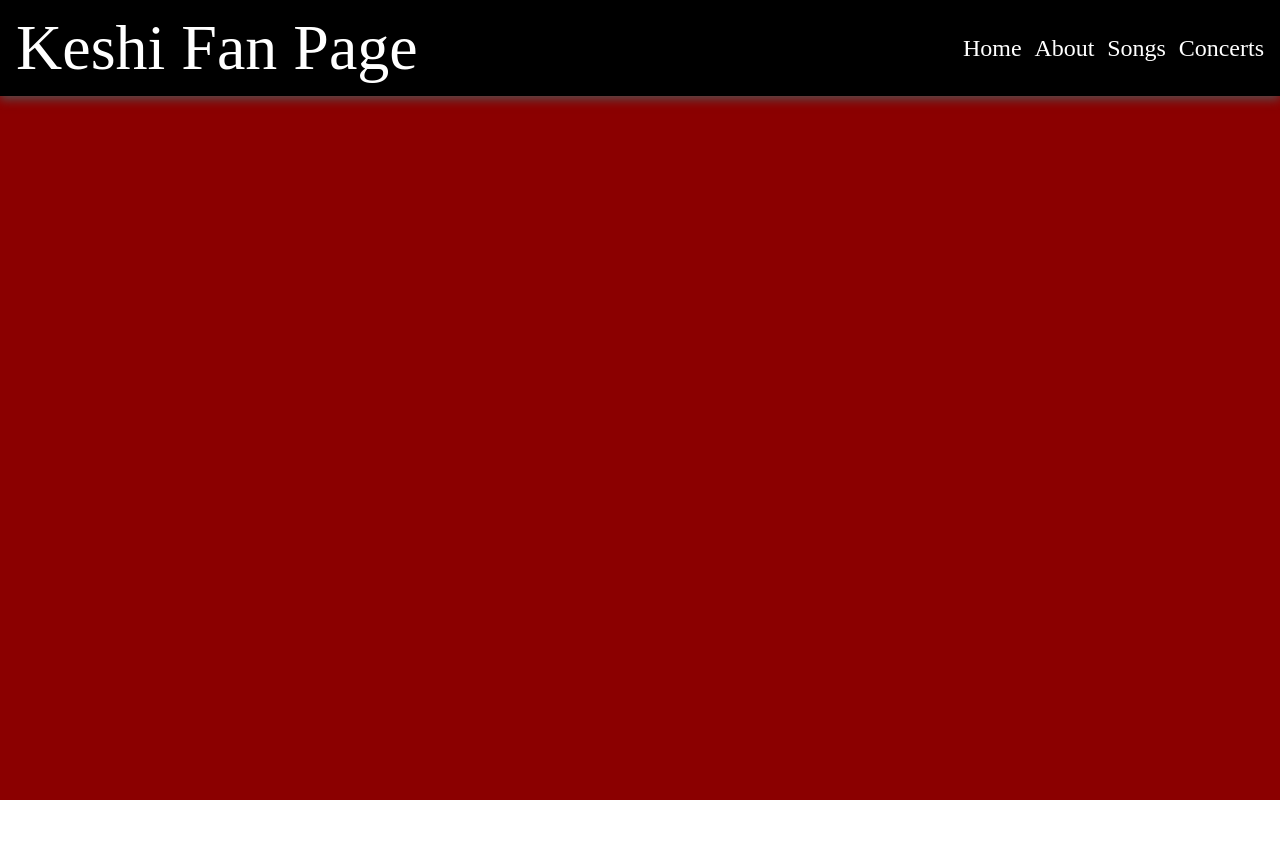
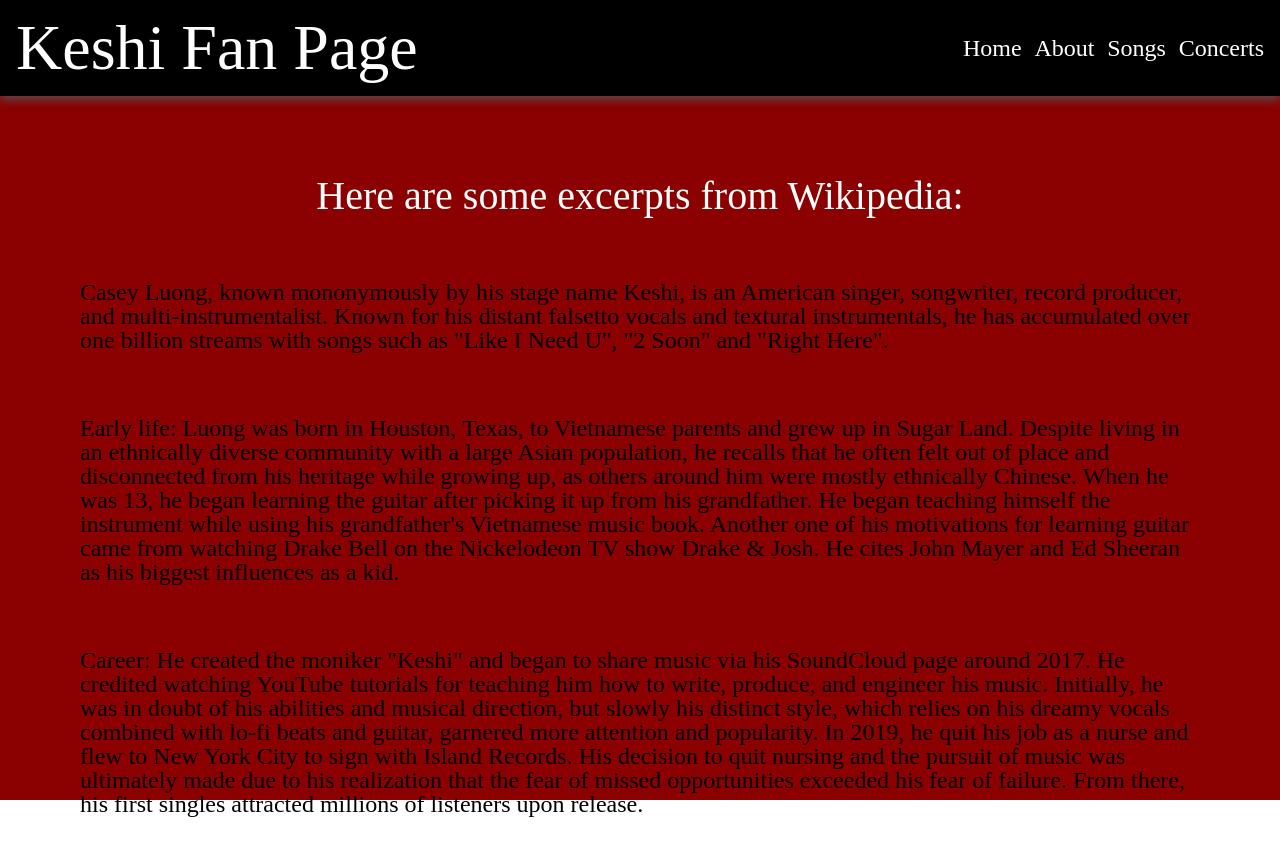
Before and after one commit to seanjung03/bog-project-1, a plain HTML site: page about.html in a window 1280 px wide. Before the commit the page ends 800 px from the top, so only its background shows below. Drawn offline with Linux system fonts and the light colour scheme.

Commit message:
Finish about page

```diff
--- a/about.html
+++ b/about.html
@@ -18,6 +18,43 @@
           <a href="concerts.html">Concerts</a>
         </div>
       </div>
+      <div class="bottom">
+        <h3>Here are some excerpts from Wikipedia:</h3>
+        <p>
+          Casey Luong, known mononymously by his stage name Keshi, is an
+          American singer, songwriter, record producer, and
+          multi-instrumentalist. Known for his distant falsetto vocals and
+          textural instrumentals, he has accumulated over one billion streams
+          with songs such as "Like I Need U", "2 Soon" and "Right Here".
+        </p>
+        <p>
+          Early life: Luong was born in Houston, Texas, to Vietnamese parents
+          and grew up in Sugar Land. Despite living in an ethnically diverse
+          community with a large Asian population, he recalls that he often felt
+          out of place and disconnected from his heritage while growing up, as
+          others around him were mostly ethnically Chinese. When he was 13, he
+          began learning the guitar after picking it up from his grandfather. He
+          began teaching himself the instrument while using his grandfather's
+          Vietnamese music book. Another one of his motivations for learning
+          guitar came from watching Drake Bell on the Nickelodeon TV show Drake
+          & Josh. He cites John Mayer and Ed Sheeran as his biggest influences
+          as a kid.
+        </p>
+        <p>
+          Career: He created the moniker "Keshi" and began to share music via
+          his SoundCloud page around 2017. He credited watching YouTube
+          tutorials for teaching him how to write, produce, and engineer his
+          music. Initially, he was in doubt of his abilities and musical
+          direction, but slowly his distinct style, which relies on his dreamy
+          vocals combined with lo-fi beats and guitar, garnered more attention
+          and popularity. In 2019, he quit his job as a nurse and flew to New
+          York City to sign with Island Records. His decision to quit nursing
+          and the pursuit of music was ultimately made due to his realization
+          that the fear of missed opportunities exceeded his fear of failure.
+          From there, his first singles attracted millions of listeners upon
+          release.
+        </p>
+      </div>
     </div>
   </body>
 </html>
--- a/style.css
+++ b/style.css
@@ -173,6 +173,7 @@ a {
   align-items: center;
   justify-content: center;
   gap: 8vh;
+  padding: min(10vh, 10vw);
 }
 
 .bottom img {
@@ -184,3 +185,8 @@ p {
   font-size: 3rem;
   color: black;
 }
+
+h3 {
+  font-size: 5rem;
+  color: white;
+}
```
